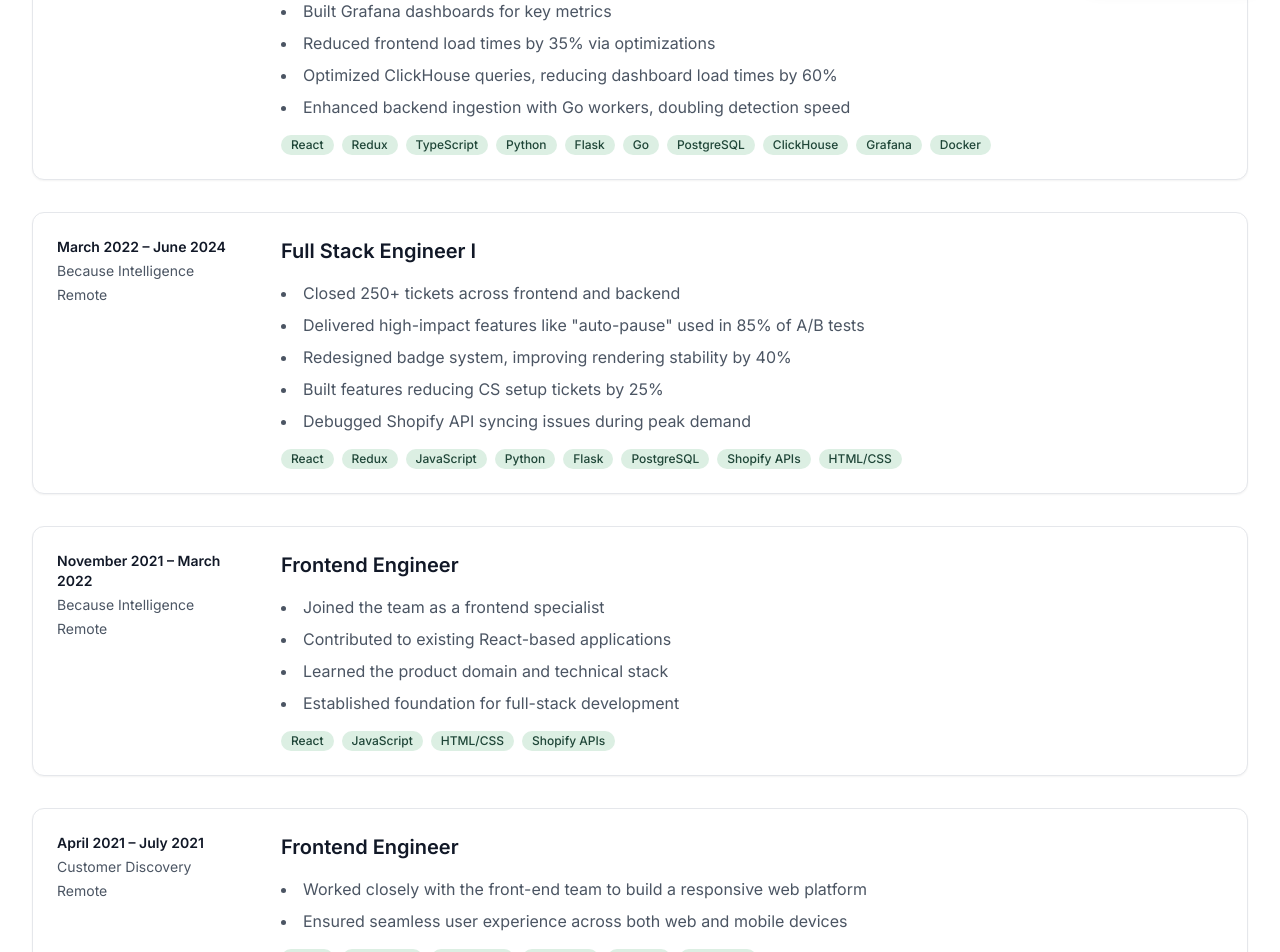
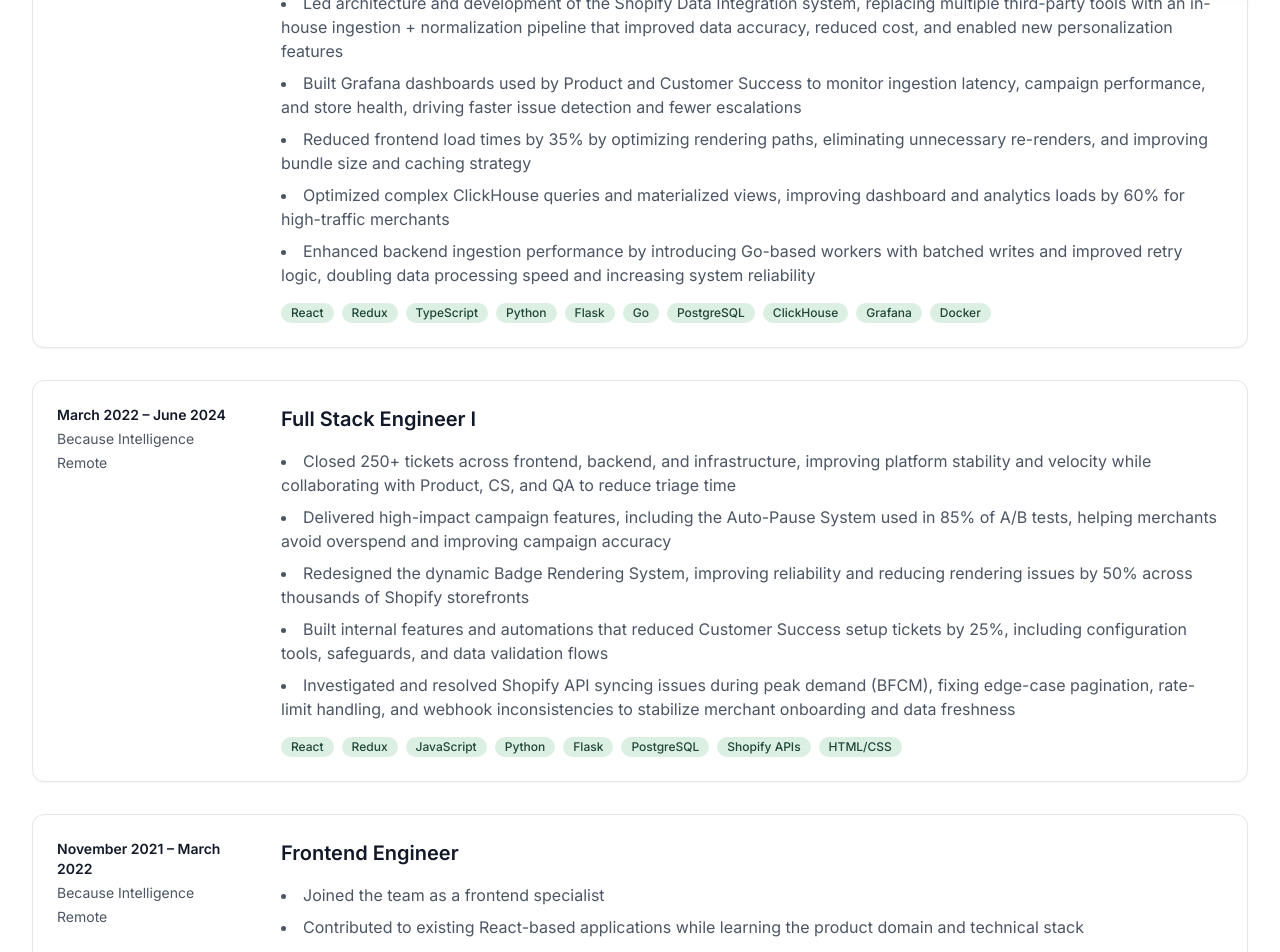
Before and after one commit to rodrigo-r-martins/my-portfolio, a Next.js app: page /experience in a window 1280 px wide. Shown: the part 800-1752 px from the top of the page. Built offline with nearby package versions, Linux system fonts and the light colour scheme.

Commit message:
updated content

```diff
--- a/src/content/experiences.ts
+++ b/src/content/experiences.ts
@@ -45,12 +45,12 @@
     companyUrl: "https://www.trybecause.com",
     period: "June 2024 – Present",
     achievements: [
-      "Shipped 100+ bug fixes and change requests, reducing QA turnaround by 40%",
-      "Led development of Shopify Data Integration, replacing third-party tools",
-      "Built Grafana dashboards for key metrics",
-      "Reduced frontend load times by 35% via optimizations",
-      "Optimized ClickHouse queries, reducing dashboard load times by 60%",
-      "Enhanced backend ingestion with Go workers, doubling detection speed",
+      "Shipped 100+ bug fixes and high-priority change requests, improving platform stability and reducing QA turnaround time by 40% through tighter feedback loops and root-cause debugging",
+      "Led architecture and development of the Shopify Data Integration system, replacing multiple third-party tools with an in-house ingestion + normalization pipeline that improved data accuracy, reduced cost, and enabled new personalization features",
+      "Built Grafana dashboards used by Product and Customer Success to monitor ingestion latency, campaign performance, and store health, driving faster issue detection and fewer escalations",
+      "Reduced frontend load times by 35% by optimizing rendering paths, eliminating unnecessary re-renders, and improving bundle size and caching strategy",
+      "Optimized complex ClickHouse queries and materialized views, improving dashboard and analytics loads by 60% for high-traffic merchants",
+      "Enhanced backend ingestion performance by introducing Go-based workers with batched writes and improved retry logic, doubling data processing speed and increasing system reliability",
     ],
     skills: [
       "React",
@@ -72,11 +72,11 @@
     companyUrl: "https://www.trybecause.com",
     period: "March 2022 – June 2024",
     achievements: [
-      "Closed 250+ tickets across frontend and backend",
-      'Delivered high-impact features like "auto-pause" used in 85% of A/B tests',
-      "Redesigned badge system, improving rendering stability by 40%",
-      "Built features reducing CS setup tickets by 25%",
-      "Debugged Shopify API syncing issues during peak demand",
+      "Closed 250+ tickets across frontend, backend, and infrastructure, improving platform stability and velocity while collaborating with Product, CS, and QA to reduce triage time",
+      'Delivered high-impact campaign features, including the Auto-Pause System used in 85% of A/B tests, helping merchants avoid overspend and improving campaign accuracy',
+      "Redesigned the dynamic Badge Rendering System, improving reliability and reducing rendering issues by 50% across thousands of Shopify storefronts",
+      "Built internal features and automations that reduced Customer Success setup tickets by 25%, including configuration tools, safeguards, and data validation flows",
+      "Investigated and resolved Shopify API syncing issues during peak demand (BFCM), fixing edge-case pagination, rate-limit handling, and webhook inconsistencies to stabilize merchant onboarding and data freshness",
     ],
     skills: [
       "React",
@@ -97,20 +97,19 @@
     period: "November 2021 – March 2022",
     achievements: [
       "Joined the team as a frontend specialist",
-      "Contributed to existing React-based applications",
-      "Learned the product domain and technical stack",
+      "Contributed to existing React-based applications while learning the product domain and technical stack",
       "Established foundation for full-stack development",
     ],
     skills: ["React", "JavaScript", "HTML/CSS", "Shopify APIs"],
     location: "Remote",
   },
   {
-    title: "Frontend Engineer",
+    title: "Frontend Engineer Intern",
     company: "Customer Discovery",
     period: "April 2021 – July 2021",
     achievements: [
-      "Worked closely with the front-end team to build a responsive web platform",
-      "Ensured seamless user experience across both web and mobile devices",
+      "Developed a web app using React.js, Node.js, Express.js with focus on modern frontend technologies and user experience",
+      "Worked with MongoDB integration and API development to support full-stack application requirements",
     ],
     skills: ["React", "JavaScript", "HTML/CSS", "MongoDB", "Node.js", "Express.js"],
     location: "Remote",
--- a/src/content/projects.ts
+++ b/src/content/projects.ts
@@ -51,7 +51,9 @@
       "MongoDB",
       "Vercel",
       "Hashids",
-      "TanStack React Query"
+      "TanStack React Query",
+      "Redis",
+      "JWT"
     ],
     demoUrl: "https://encurt.xyz",
     githubUrl: "https://github.com/rodrigo-r-martins/url-shortner"
```
